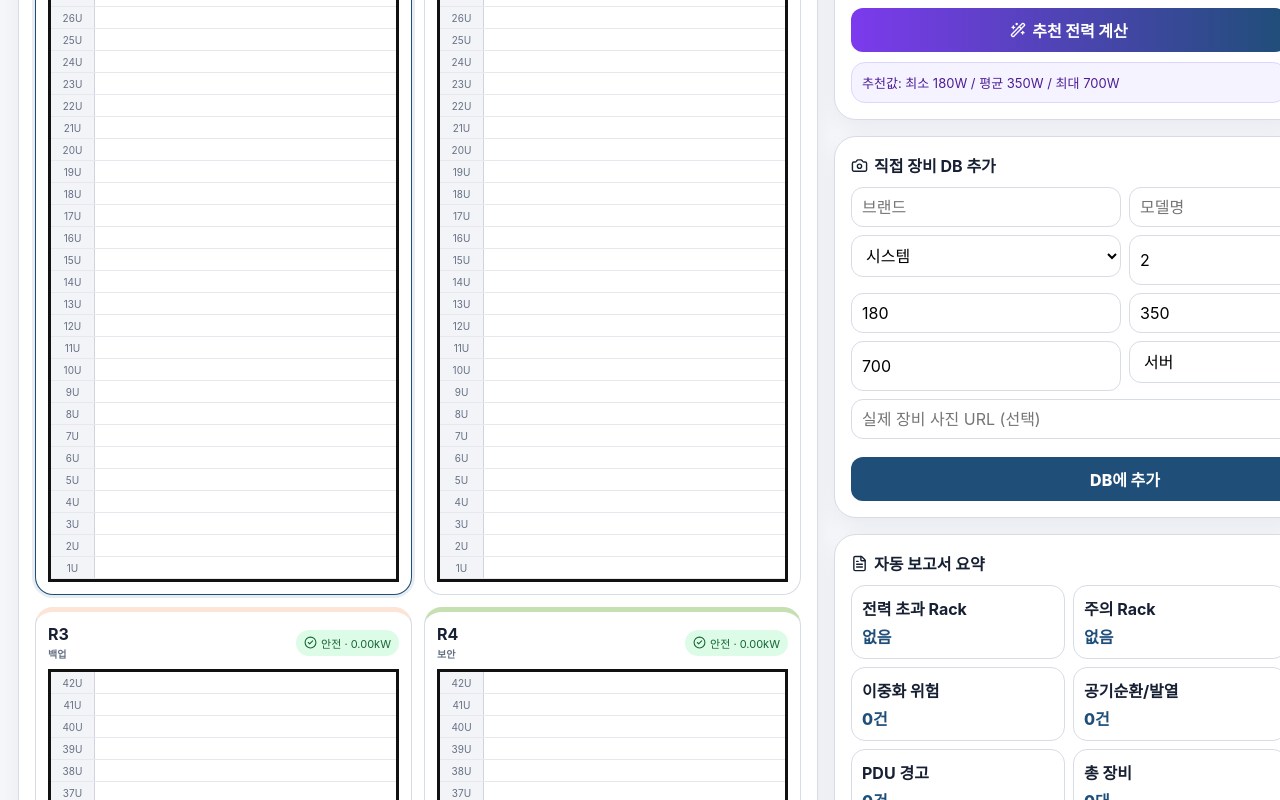
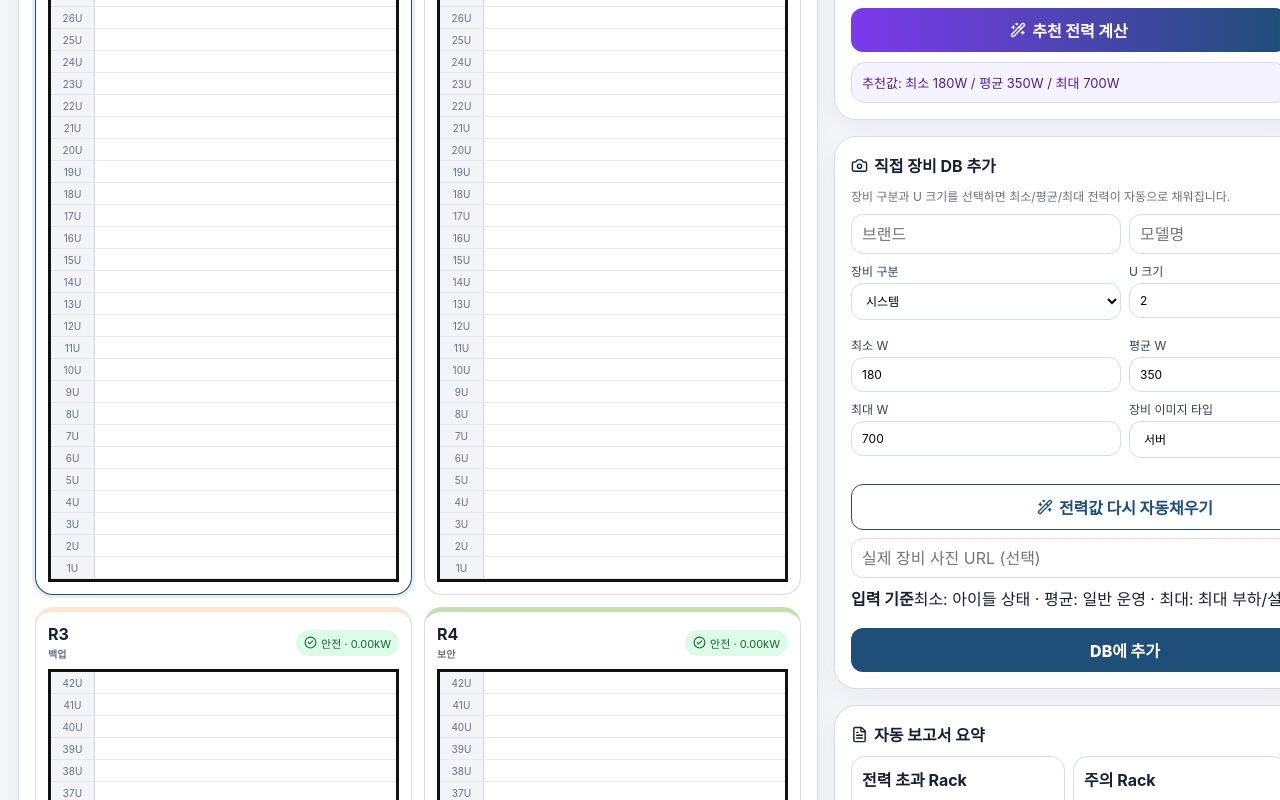
Before and after one commit to HwangKyuYeol/idc-rack-platform, a React (Vite) app: page / in a window 1280 px wide. Shown: the part 960-1760 px from the top of the page. Built offline with nearby package versions, Linux system fonts and the light colour scheme.

Commit message:
Enhance custom form for device power management
Added custom form state and functionality for auto power application.

```diff
--- a/src/main.jsx
+++ b/src/main.jsx
@@ -157,6 +157,7 @@ function App(){
   const [gap,setGap]=useState(true), [dual,setDual]=useState(true), [modal,setModal]=useState(null), [showRoom,setShowRoom]=useState(true);
   const [ai,setAi]=useState({type:'시스템',u:2,psu:2,cpu:2,gpu:0,disks:8,workload:55});
   const [custom,setCustom]=useState({min:180,avg:350,max:700});
+  const [customForm,setCustomForm]=useState({type:'시스템', u:2, image:'server'});
 
   const filtered=useMemo(()=>catalog.filter(d=>(filter==='전체'||d.type===filter)&&(!query||`${d.brand} ${d.model} ${d.type}`.toLowerCase().includes(query.toLowerCase()))),[catalog,query,filter]);
   const selected=useMemo(()=>catalog.find(d=>d.id===selectedId)||filtered[0]||catalog[0],[catalog,selectedId,filtered]);
@@ -384,6 +385,29 @@ function App(){
 
   function runAi(){ setCustom(recommendPower(ai)); }
 
+  function applyAutoPower(type = customForm.type, u = customForm.u){
+    setCustom(getAutoPower(type, u));
+  }
+
+  function changeCustomType(type){
+    const imageMap = {
+      '시스템':'server',
+      '네트워크':'switch',
+      '보안':'firewall',
+      '스토리지':'storage',
+      '기타':'server'
+    };
+    const nextForm = { ...customForm, type, image:imageMap[type] || 'server' };
+    setCustomForm(nextForm);
+    setCustom(getAutoPower(type, nextForm.u));
+  }
+
+  function changeCustomU(u){
+    const nextForm = { ...customForm, u };
+    setCustomForm(nextForm);
+    setCustom(getAutoPower(nextForm.type, u));
+  }
+
   function saveProject(){
     const data={racks,items,catalog,contractKw,voltage,pduAmp};
     const blob=new Blob([JSON.stringify(data,null,2)],{type:'application/json'});
@@ -466,7 +490,42 @@ function App(){
 
         <section className="panel ai"><h2><Sparkles size={17}/>전력 자동 추천 AI</h2><p className="hint">장비 조건을 넣으면 최소/평균/최대 전력을 추천합니다.</p><div className="formGrid"><label>장비구분<select value={ai.type} onChange={e=>setAi({...ai,type:e.target.value})}><option>시스템</option><option>네트워크</option><option>보안</option><option>스토리지</option><option>기타</option></select></label><label>U<input type="number" value={ai.u} onChange={e=>setAi({...ai,u:e.target.value})}/></label><label>PSU<input type="number" value={ai.psu} onChange={e=>setAi({...ai,psu:e.target.value})}/></label><label>CPU<input type="number" value={ai.cpu} onChange={e=>setAi({...ai,cpu:e.target.value})}/></label><label>GPU<input type="number" value={ai.gpu} onChange={e=>setAi({...ai,gpu:e.target.value})}/></label><label>Disk<input type="number" value={ai.disks} onChange={e=>setAi({...ai,disks:e.target.value})}/></label><label className="wide">부하율 {ai.workload}%<input type="range" min="1" max="100" value={ai.workload} onChange={e=>setAi({...ai,workload:e.target.value})}/></label></div><button className="full magic" onClick={runAi}><Wand2 size={16}/>추천 전력 계산</button><p className="aiResult">추천값: 최소 {custom.min}W / 평균 {custom.avg}W / 최대 {custom.max}W</p></section>
 
-        <section className="panel"><h2><Camera size={17}/>직접 장비 DB 추가</h2><form className="formGrid" onSubmit={addCustom}><input name="brand" placeholder="브랜드"/><input name="model" placeholder="모델명"/><select name="type"><option>시스템</option><option>네트워크</option><option>보안</option><option>스토리지</option><option>기타</option></select><input name="u" type="number" defaultValue={ai.u}/><input name="min" type="number" value={custom.min} onChange={e=>setCustom({...custom,min:+e.target.value})}/><input name="avg" type="number" value={custom.avg} onChange={e=>setCustom({...custom,avg:+e.target.value})}/><input name="max" type="number" value={custom.max} onChange={e=>setCustom({...custom,max:+e.target.value})}/><select name="image"><option value="server">서버</option><option value="switch">스위치</option><option value="firewall">방화벽</option><option value="security">보안</option><option value="storage">스토리지</option></select><input className="wide" name="imageUrl" placeholder="실제 장비 사진 URL (선택)"/><button className="full">DB에 추가</button></form></section>
+        <section className="panel"><h2><Camera size={17}/>직접 장비 DB 추가</h2>
+          <p className="hint">장비 구분과 U 크기를 선택하면 최소/평균/최대 전력이 자동으로 채워집니다.</p>
+          <form className="formGrid" onSubmit={addCustom}>
+            <input name="brand" placeholder="브랜드"/>
+            <input name="model" placeholder="모델명"/>
+            <label>장비 구분
+              <select name="type" value={customForm.type} onChange={e=>changeCustomType(e.target.value)}>
+                <option>시스템</option><option>네트워크</option><option>보안</option><option>스토리지</option><option>기타</option>
+              </select>
+            </label>
+            <label>U 크기
+              <input name="u" type="number" min="1" value={customForm.u} onChange={e=>changeCustomU(e.target.value)}/>
+            </label>
+            <label>최소 W
+              <input name="min" type="number" value={custom.min} onChange={e=>setCustom({...custom,min:+e.target.value})}/>
+            </label>
+            <label>평균 W
+              <input name="avg" type="number" value={custom.avg} onChange={e=>setCustom({...custom,avg:+e.target.value})}/>
+            </label>
+            <label>최대 W
+              <input name="max" type="number" value={custom.max} onChange={e=>setCustom({...custom,max:+e.target.value})}/>
+            </label>
+            <label>장비 이미지 타입
+              <select name="image" value={customForm.image} onChange={e=>setCustomForm({...customForm,image:e.target.value})}>
+                <option value="server">서버</option><option value="switch">스위치</option><option value="firewall">방화벽</option><option value="security">보안</option><option value="storage">스토리지</option>
+              </select>
+            </label>
+            <button type="button" className="full outline" onClick={()=>applyAutoPower()}><Wand2 size={16}/>전력값 다시 자동채우기</button>
+            <input className="wide" name="imageUrl" placeholder="실제 장비 사진 URL (선택)"/>
+            <div className="powerGuide wide">
+              <b>입력 기준</b>
+              <span>최소: 아이들 상태 · 평균: 일반 운영 · 최대: 최대 부하/설계 기준</span>
+            </div>
+            <button className="full">DB에 추가</button>
+          </form>
+        </section>
 
         <ReportPanel rackStats={rackStats} redundancy={redundancy} thermal={thermal} pduWarnings={pduWarnings}/>
 
@@ -475,14 +534,6 @@ function App(){
         <section className="panel"><h2>장비 목록</h2><div className="list">{[...items].sort((a,b)=>a.rack.localeCompare(b.rack)||b.startU-a.startU).map(x=><div className="listItem" key={x.uid} onClick={()=>setModal(x)}><div><b>{rackNameOf(racks,x.rack)} · {x.startU}U · {x.brand} {x.model}</b><br/><span>{x.type} · {x.u}U · avg {x.avg}W · {x.powerMode}</span></div><button className="delete" onClick={(e)=>{e.stopPropagation();setItems(p=>p.filter(y=>y.uid!==x.uid))}}><Trash2 size={15}/></button></div>)}</div></section>
       </aside>
     </main>
-
-
-    <footer className="footer">
-      <div className="footerContent">
-        <p>IDC Rack Power Platform by <strong>Hwang Kyu Yeol</strong></p>
-        <p>문의사항: <a href="mailto:kyhwang@astglobal.co.kr">kyhwang@astglobal.co.kr</a></p>
-      </div>
-    </footer>
 
     <DeviceModal device={modal} onClose={()=>setModal(null)} onMove={moveDevice} racks={racks}/>
   </div>
```
